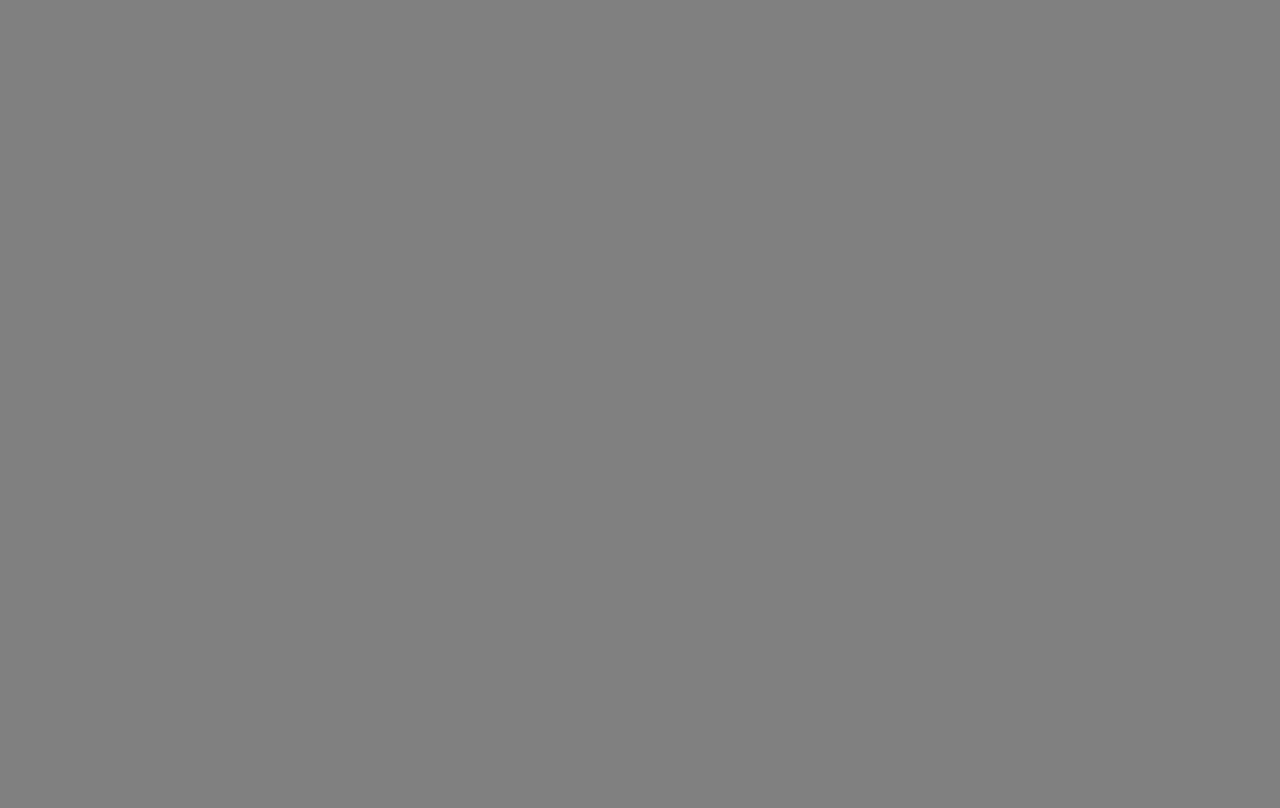
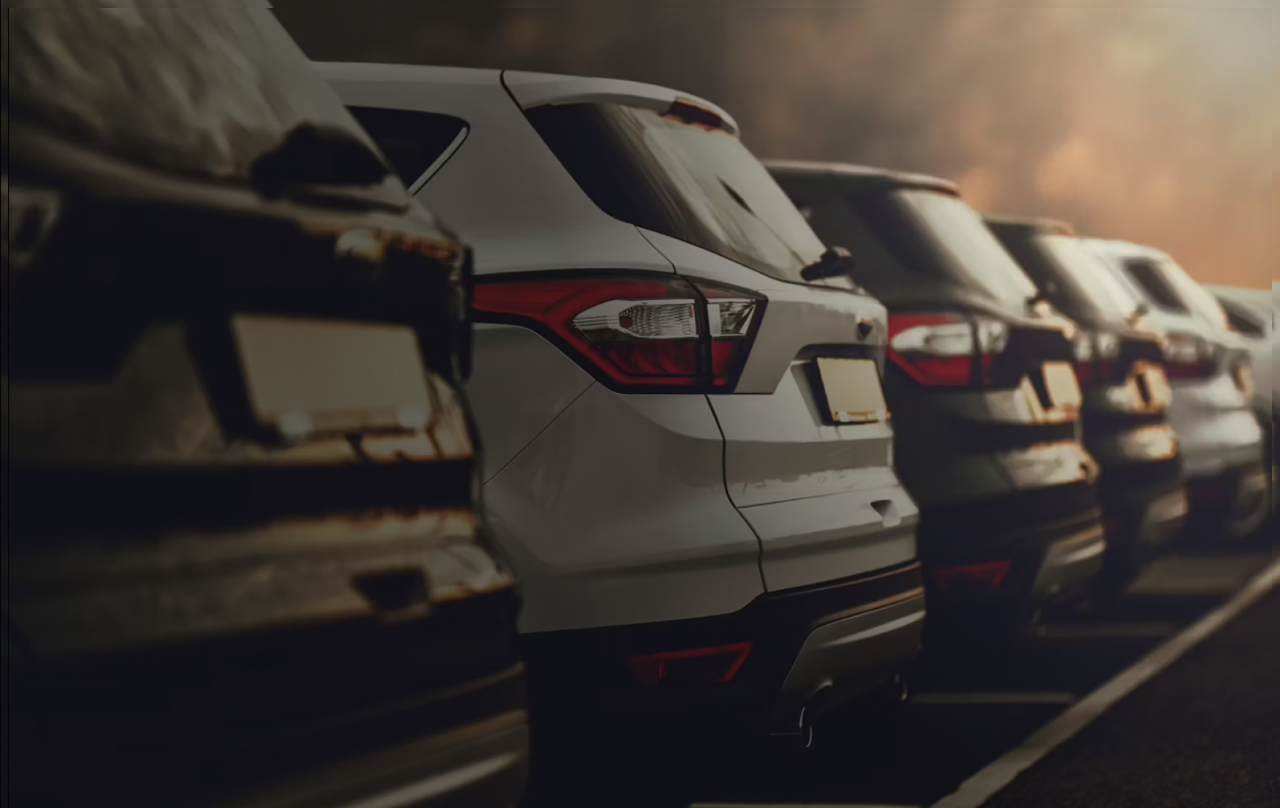
Before and after one commit to DayTiffany-FS/WDV3322, a website built with webpack: page car-finder/src/index.html in a window 1280 px wide. Built offline with nearby package versions, Linux system fonts and the light colour scheme.

Commit message:
background image established

```diff
--- a/car-finder/src/styles/index.scss
+++ b/car-finder/src/styles/index.scss
@@ -1,3 +1,7 @@
-html {
-  background: gray;
+html, body {
+  height: 100%;
+  background-image: url('../images/car-finder-bg.jpg');
+  background-size: cover;
+  background-repeat: no-repeat;
+  background-position: center;
 }
```
